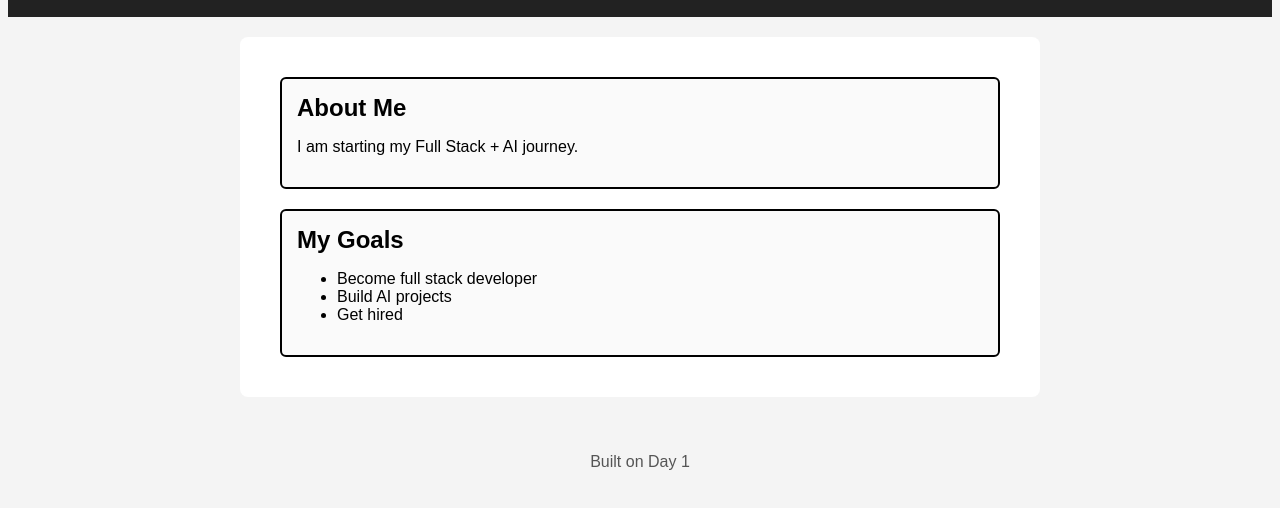
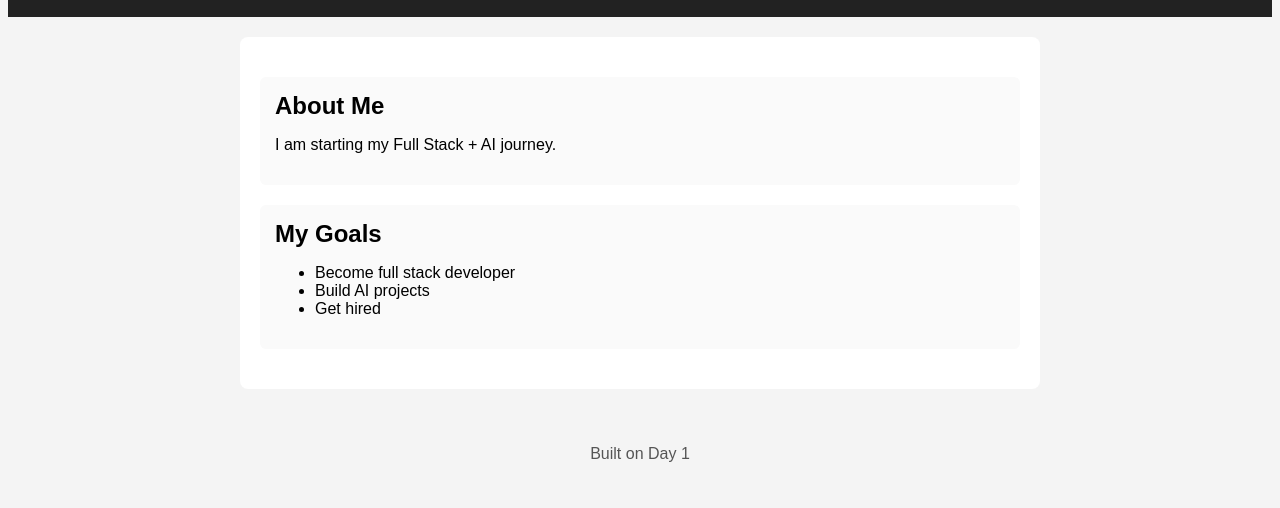
Before and after one commit to omsinghal-14/fullstack-ai-journey, a plain HTML site: page phase-1-foundations/index.html in a window 1280 px wide. Shown: the part 68-576 px from the top of the page. Drawn offline with Linux system fonts and the light colour scheme.

Commit message:
Day 3 - Refactored CSS and cleaned duplicate rules

```diff
--- a/phase-1-foundations/style.css
+++ b/phase-1-foundations/style.css
@@ -28,19 +28,9 @@ nav a {
 }
 
 section {
-  margin: 20px;
-}
-
-section {
   background: #fafafa;
   padding: 15px;
-  border: 2px solid black;
-  margin-top: 20px;
-}
-
-section {
-  background: #fafafa;
-  padding: 15px;
+  margin: 20px 0;
   border-radius: 6px;
 }
 
```
